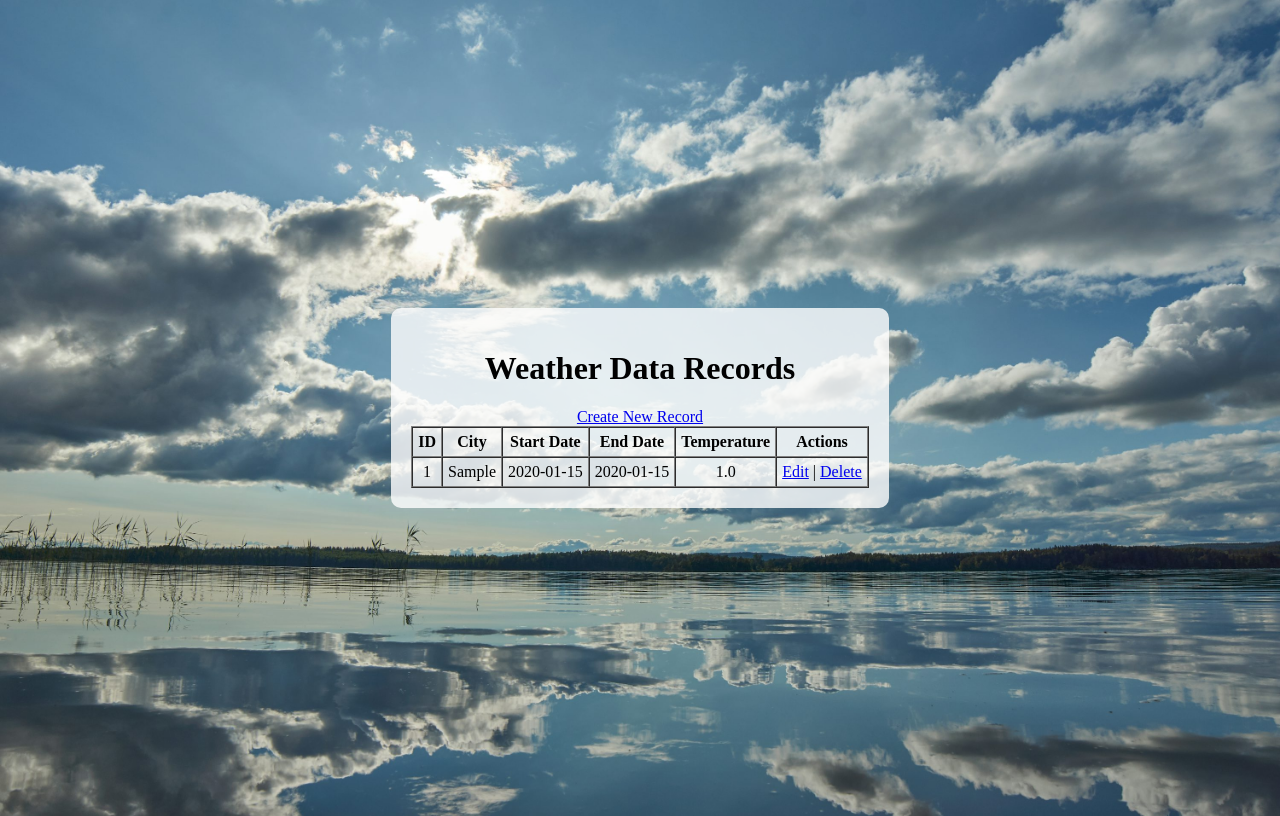
After one commit to Atharva-099/Weather-API-Tech-Assessment-PM-Accelerator-, a Flask app: page /weather_data/list in a window 1280 px wide. The commit adds this page. Run offline with Flask 3, Linux system fonts and the light colour scheme; tables that the repository leaves empty hold one stand-in row (values such as "Sample post").

Commit message:
Updated UI routes and integrated CRUD Operations

```diff
--- a/app.py
+++ b/app.py
@@ -2,7 +2,6 @@ from flask import Flask, render_template, request
 import requests
 
 app = Flask(__name__)
-
 
 API_KEY = "871da2a6732da40a3868e0d7a5a0348f"
 WEATHER_URL = "https://api.openweathermap.org/data/2.5/weather"
@@ -66,6 +65,212 @@ from flask import Flask, render_template, request, redirect
 def info():
     return redirect("https://www.pmaccelerator.io/")
 
+# ---------------------------
+# SQLAlchemy Integration with MySQL
+# ---------------------------
+from flask_sqlalchemy import SQLAlchemy
+from datetime import date
+
+# Configure MySQL database connection
+# Replace <username>, <password>, and <database_name> with your MySQL credentials and database
+app.config['SQLALCHEMY_DATABASE_URI'] = 'mysql+pymysql://root:Rickc137@127.0.0.1:3306/weather_app_db'
+
+app.config['SQLALCHEMY_TRACK_MODIFICATIONS'] = False
+
+db = SQLAlchemy(app)
+
+class WeatherData(db.Model):
+    id = db.Column(db.Integer, primary_key=True)
+    city = db.Column(db.String(100), nullable=False)
+    start_date = db.Column(db.Date, nullable=False)
+    end_date = db.Column(db.Date, nullable=False)
+    temperature = db.Column(db.Float, nullable=False)
+    created_at = db.Column(db.Date, default=date.today, nullable=False)
+
+    def __repr__(self):
+        return f'<WeatherData {self.city} {self.start_date} to {self.end_date}>'
+
+# ---------------------------
+# End of SQLAlchemy Integration
+# ---------------------------
+
+# ---------------------------
+# CRUD Endpoints for WeatherData (JSON API)
+# ---------------------------
+from flask import jsonify
+from datetime import datetime
+
+# CREATE - Add a new weather data record
+@app.route("/weather_data", methods=["POST"])
+def create_weather_data():
+    data = request.get_json()
+    required_fields = ["city", "start_date", "end_date", "temperature"]
+    for field in required_fields:
+        if field not in data:
+            return jsonify({"error": f"Missing field: {field}"}), 400
+
+    try:
+        start_date = datetime.strptime(data["start_date"], "%Y-%m-%d").date()
+        end_date = datetime.strptime(data["end_date"], "%Y-%m-%d").date()
+    except ValueError:
+        return jsonify({"error": "Dates must be in YYYY-MM-DD format."}), 400
+
+    if start_date > end_date:
+        return jsonify({"error": "Start date cannot be after end date."}), 400
+
+    weather_entry = WeatherData(
+        city=data["city"],
+        start_date=start_date,
+        end_date=end_date,
+        temperature=data["temperature"]
+    )
+    db.session.add(weather_entry)
+    db.session.commit()
+    return jsonify({"message": "Weather data record created", "id": weather_entry.id}), 201
+
+# READ - Retrieve all weather data records
+@app.route("/weather_data", methods=["GET"])
+def read_weather_data():
+    records = WeatherData.query.all()
+    result = []
+    for r in records:
+        result.append({
+            "id": r.id,
+            "city": r.city,
+            "start_date": r.start_date.isoformat(),
+            "end_date": r.end_date.isoformat(),
+            "temperature": r.temperature,
+            "created_at": r.created_at.isoformat()
+        })
+    return jsonify(result), 200
+
+# UPDATE - Update a weather data record by ID
+@app.route("/weather_data/<int:record_id>", methods=["PUT"])
+def update_weather_data(record_id):
+    data = request.get_json()
+    record = WeatherData.query.get(record_id)
+    if not record:
+        return jsonify({"error": "Record not found"}), 404
+
+    if "city" in data:
+        record.city = data["city"]
+    if "start_date" in data:
+        try:
+            record.start_date = datetime.strptime(data["start_date"], "%Y-%m-%d").date()
+        except ValueError:
+            return jsonify({"error": "start_date must be in YYYY-MM-DD format"}), 400
+    if "end_date" in data:
+        try:
+            record.end_date = datetime.strptime(data["end_date"], "%Y-%m-%d").date()
+        except ValueError:
+            return jsonify({"error": "end_date must be in YYYY-MM-DD format"}), 400
+    if "temperature" in data:
+        record.temperature = data["temperature"]
+
+    if record.start_date > record.end_date:
+        return jsonify({"error": "Start date cannot be after end date"}), 400
+
+    db.session.commit()
+    return jsonify({"message": "Weather data record updated"}), 200
+
+# DELETE - Delete a weather data record by ID
+@app.route("/weather_data/<int:record_id>", methods=["DELETE"])
+def delete_weather_data(record_id):
+    record = WeatherData.query.get(record_id)
+    if not record:
+        return jsonify({"error": "Record not found"}), 404
+
+    db.session.delete(record)
+    db.session.commit()
+    return jsonify({"message": "Weather data record deleted"}), 200
+
+# ---------------------------
+# End of CRUD Endpoints (JSON API)
+# ---------------------------
+
+# ---------------------------
+# UI Routes for CRUD Operations
+# ---------------------------
+
+from flask import redirect
+from datetime import datetime
+
+# UI Route: Create Weather Data Record (Form)
+@app.route("/weather_data/create", methods=["GET", "POST"])
+def create_weather_data_ui():
+    if request.method == "POST":
+        city = request.form["city"]
+        start_date = request.form["start_date"]
+        end_date = request.form["end_date"]
+        temperature = request.form["temperature"]
+
+        try:
+            sd = datetime.strptime(start_date, "%Y-%m-%d").date()
+            ed = datetime.strptime(end_date, "%Y-%m-%d").date()
+        except ValueError:
+            return "Invalid date format. Use YYYY-MM-DD.", 400
+
+        if sd > ed:
+            return "Start date cannot be after end date.", 400
+
+        weather_entry = WeatherData(
+            city=city,
+            start_date=sd,
+            end_date=ed,
+            temperature=float(temperature)
+        )
+        db.session.add(weather_entry)
+        db.session.commit()
+        return redirect("/weather_data/list")
+    return render_template("weather_data_create.html")
+
+# UI Route: List All Weather Data Records
+@app.route("/weather_data/list", methods=["GET"])
+def list_weather_data_ui():
+    records = WeatherData.query.all()
+    return render_template("weather_data_list.html", records=records)
+
+# UI Route: Update Weather Data Record (Form)
+@app.route("/weather_data/update/<int:record_id>", methods=["GET", "POST"])
+def update_weather_data_ui(record_id):
+    record = WeatherData.query.get(record_id)
+    if not record:
+        return "Record not found", 404
+    if request.method == "POST":
+        record.city = request.form["city"]
+        try:
+            record.start_date = datetime.strptime(request.form["start_date"], "%Y-%m-%d").date()
+            record.end_date = datetime.strptime(request.form["end_date"], "%Y-%m-%d").date()
+        except ValueError:
+            return "Invalid date format. Use YYYY-MM-DD.", 400
+        if record.start_date > record.end_date:
+            return "Start date cannot be after end date.", 400
+        record.temperature = float(request.form["temperature"])
+        db.session.commit()
+        return redirect("/weather_data/list")
+    return render_template("weather_data_update.html", record=record)
+
+# UI Route: Delete Weather Data Record (Confirmation)
+@app.route("/weather_data/delete/<int:record_id>", methods=["GET", "POST"])
+def delete_weather_data_ui(record_id):
+    record = WeatherData.query.get(record_id)
+    if not record:
+        return "Record not found", 404
+    if request.method == "POST":
+        db.session.delete(record)
+        db.session.commit()
+        return redirect("/weather_data/list")
+    return """
+    <h1>Are you sure you want to delete this record?</h1>
+    <form method="post">
+      <button type="submit">Yes, Delete</button>
+    </form>
+    <a href="/weather_data/list">Cancel</a>
+    """
+
+# ---------------------------
+# End of UI Routes for CRUD Operations
+# ---------------------------
 
 if __name__ == "__main__":
     app.run(debug=True)
--- /dev/null
+++ b/templates/weather_data_list.html
@@ -0,0 +1,36 @@
+<!DOCTYPE html>
+<html>
+<head>
+  <title>Weather Data Records</title>
+  <link rel="stylesheet" href="{{ url_for('static', filename='style.css') }}">
+</head>
+<body>
+  <div class="container">
+    <h1>Weather Data Records</h1>
+    <a href="{{ url_for('create_weather_data_ui') }}">Create New Record</a>
+    <table border="1" cellpadding="5" cellspacing="0">
+      <tr>
+        <th>ID</th>
+        <th>City</th>
+        <th>Start Date</th>
+        <th>End Date</th>
+        <th>Temperature</th>
+        <th>Actions</th>
+      </tr>
+      {% for record in records %}
+      <tr>
+        <td>{{ record.id }}</td>
+        <td>{{ record.city }}</td>
+        <td>{{ record.start_date }}</td>
+        <td>{{ record.end_date }}</td>
+        <td>{{ record.temperature }}</td>
+        <td>
+          <a href="{{ url_for('update_weather_data_ui', record_id=record.id) }}">Edit</a> |
+          <a href="{{ url_for('delete_weather_data_ui', record_id=record.id) }}">Delete</a>
+        </td>
+      </tr>
+      {% endfor %}
+    </table>
+  </div>
+</body>
+</html>
```
Also changed, not shown: templates/weather.html (+20 -1 lines), templates/weather_data_create.html (added, +29 -0 lines), templates/weather_data_update.html (added, +29 -0 lines), 1 other file.
